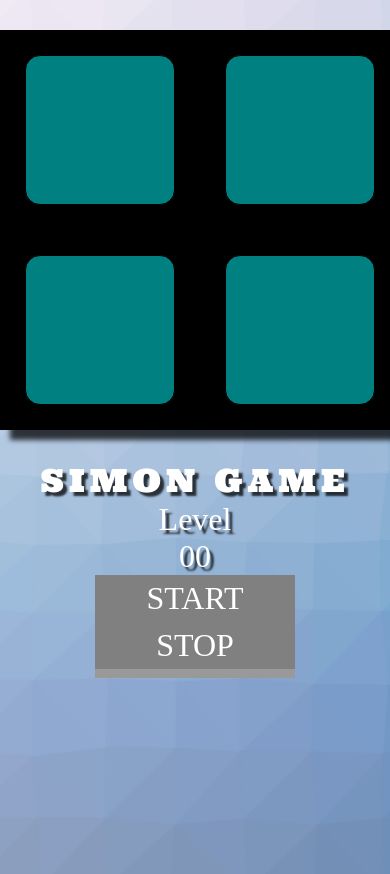
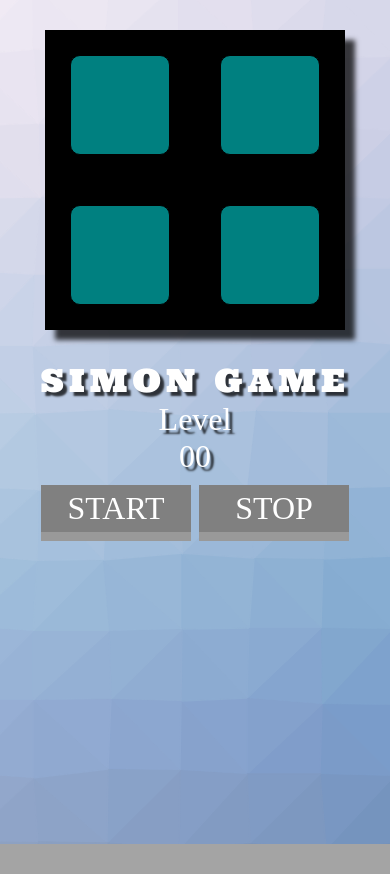
Before and after one commit to Project-web-2018-01/Simon-game, a website: page index.html in a window 390 px wide. After the commit the page ends 844 px from the top, so only its background shows below. Drawn offline with nearby package versions, Linux system fonts and the light colour scheme.

Commit message:
add responsivity for phones

```diff
--- a/css/style.css
+++ b/css/style.css
@@ -103,3 +103,24 @@ body {
 	background-color: aqua;
 	cursor: not-allowed;
 }
+
+@media only screen and (max-width:767px) {
+	body {
+		width: 100%;
+		height: 100%;
+		background-size: auto;
+	}
+	.container {
+		width: 300px;
+		height: 300px;
+		text-align: center;
+	}
+	.btn {
+		width: 100px;
+		height: 100px;
+	}
+	.start-btn, .stop-btn {
+		margin-top: 10px;
+		width: 150px;
+	}
+}
```
